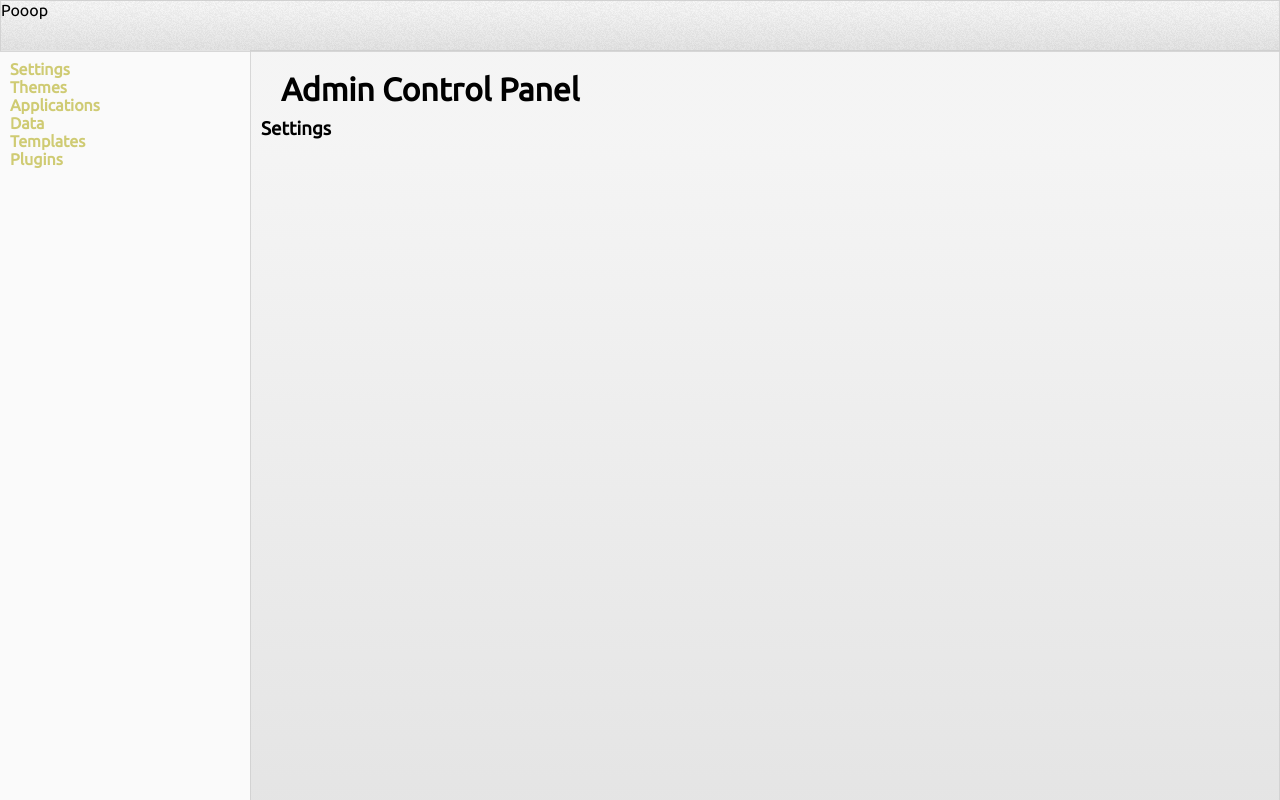
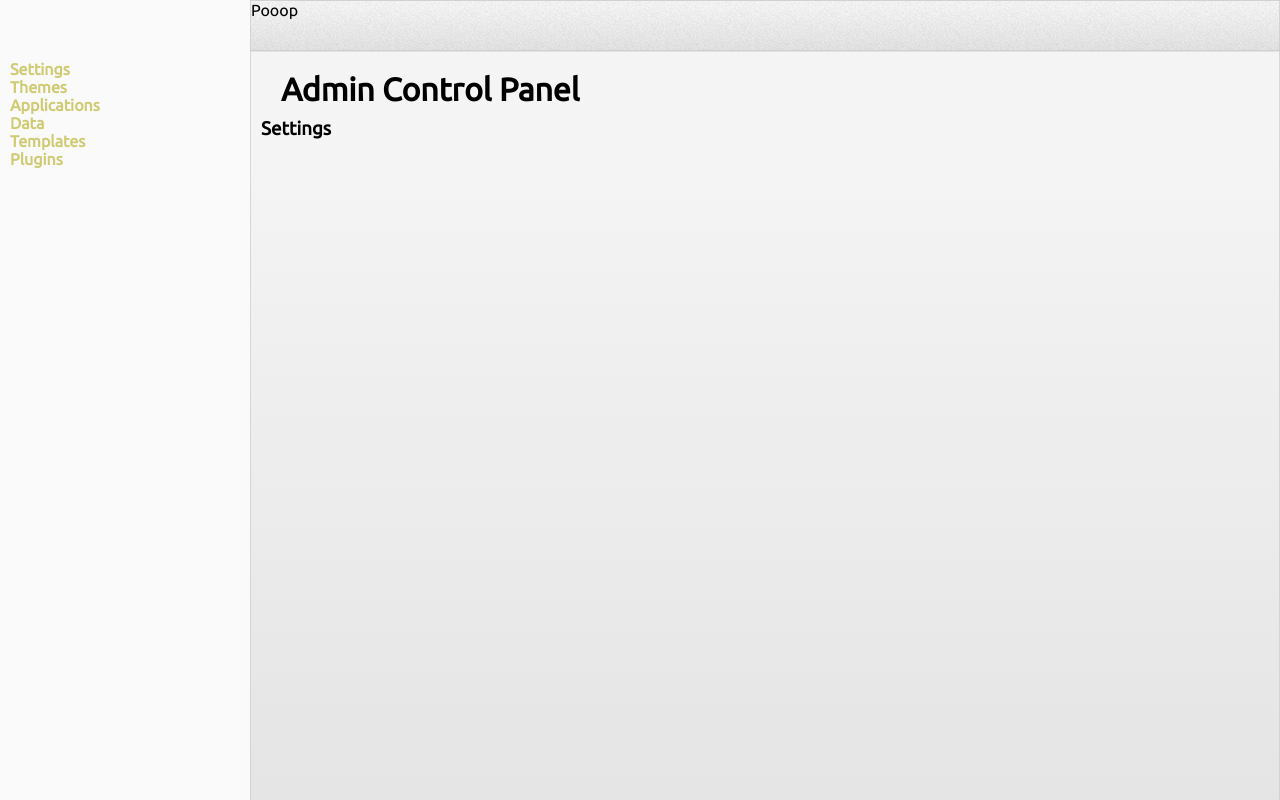
Before and after one commit to zerotri/windowpane, a PHP site: page /database_name/admin.php in a window 1280 px wide. Run offline with PHP 8.4, Linux system fonts and the light colour scheme; some libraries are stand-ins or nearby versions.

Commit message:
Just doing some css changes

```diff
--- a/admin.php
+++ b/admin.php
@@ -72,7 +72,7 @@
 				position: fixed;
 				height: 50px;
 				top: 0px;
-				left: 0px;
+				left: 250px;
 				right: 0px;
 				background-image: url('public/theme/expression/images/bar_noise.png');
 			}
@@ -81,7 +81,7 @@
 				position: fixed;
 				height: 50px;
 				top: 0px;
-				left: 0px;
+				left: 250px;
 				right: 0px;
 				border: 1px solid rgba(204,204,204,0.75);
 				background-image: -webkit-gradient(
@@ -128,6 +128,11 @@
 		</script>
 	</head>
 	<body>
+		<div class="settings_bottombar">
+			<div id="gradient_overlay">
+				<div class="aspen" name="button">Pooop</div>
+			</div>
+		</div>
 		<div class="admin_links">
 			<a name="settings" class="clickable" href="#"><b>Settings</b></a><br>
 			<a name="themes" class="clickable" href="#"><b>Themes</b></a><br>
@@ -138,11 +143,6 @@
 		</div>
 		<div class="settings">
 			<h1 id="admin_control_panel">Admin Control Panel</h1>
-			<div class="settings_bottombar">
-				<div id="gradient_overlay">
-					<div class="aspen" name="button">Pooop</div>
-				</div>
-			</div>
 			<div class="setting_groups">
 				<div class="setting_group" id="settings" style="z-index: 1;">
 					<h3>Settings</h3>
```
Also changed, not shown: public/theme/expression/images/clouds-top.png (deleted), public/theme/expression/images/clouds.png, 1 other file.
